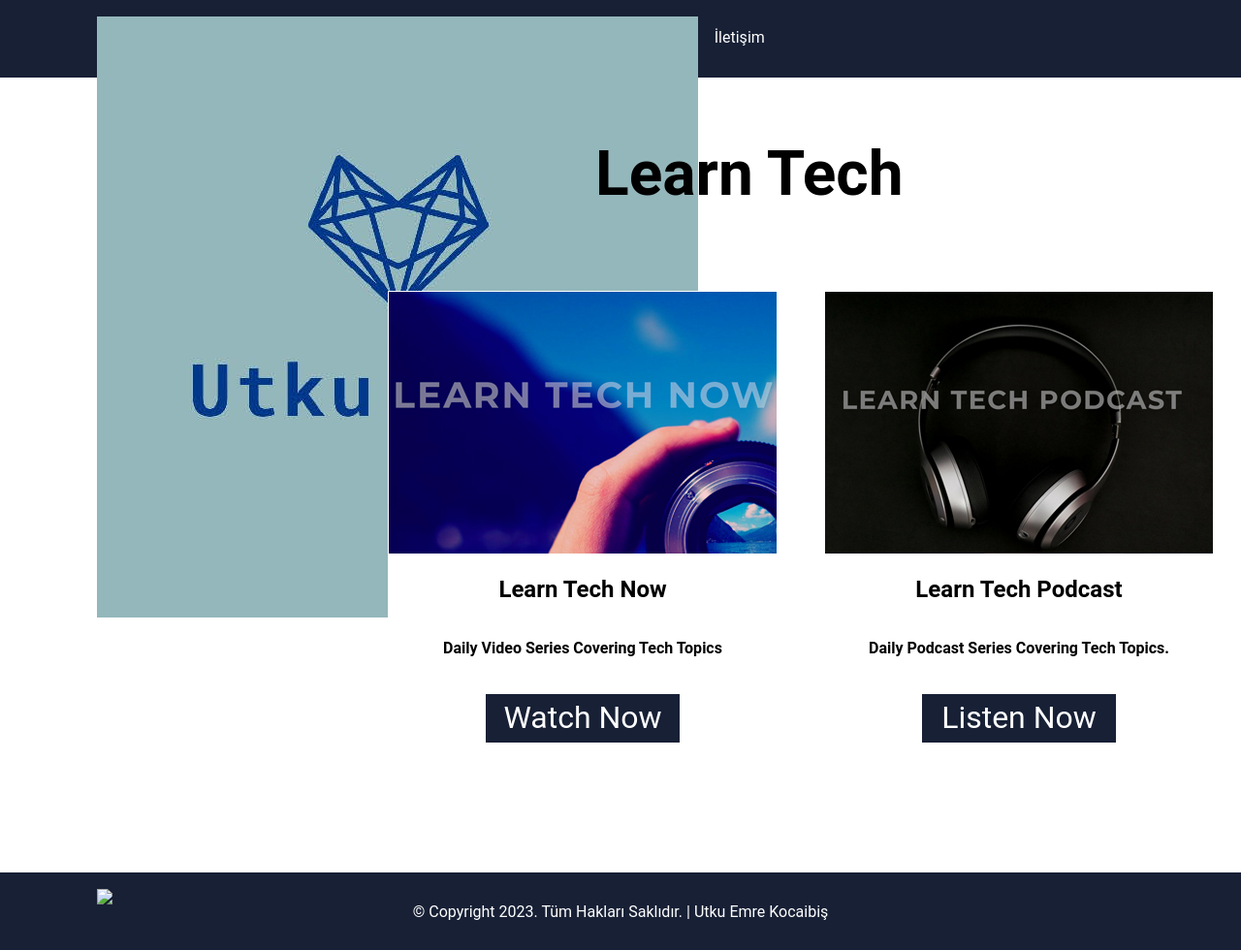
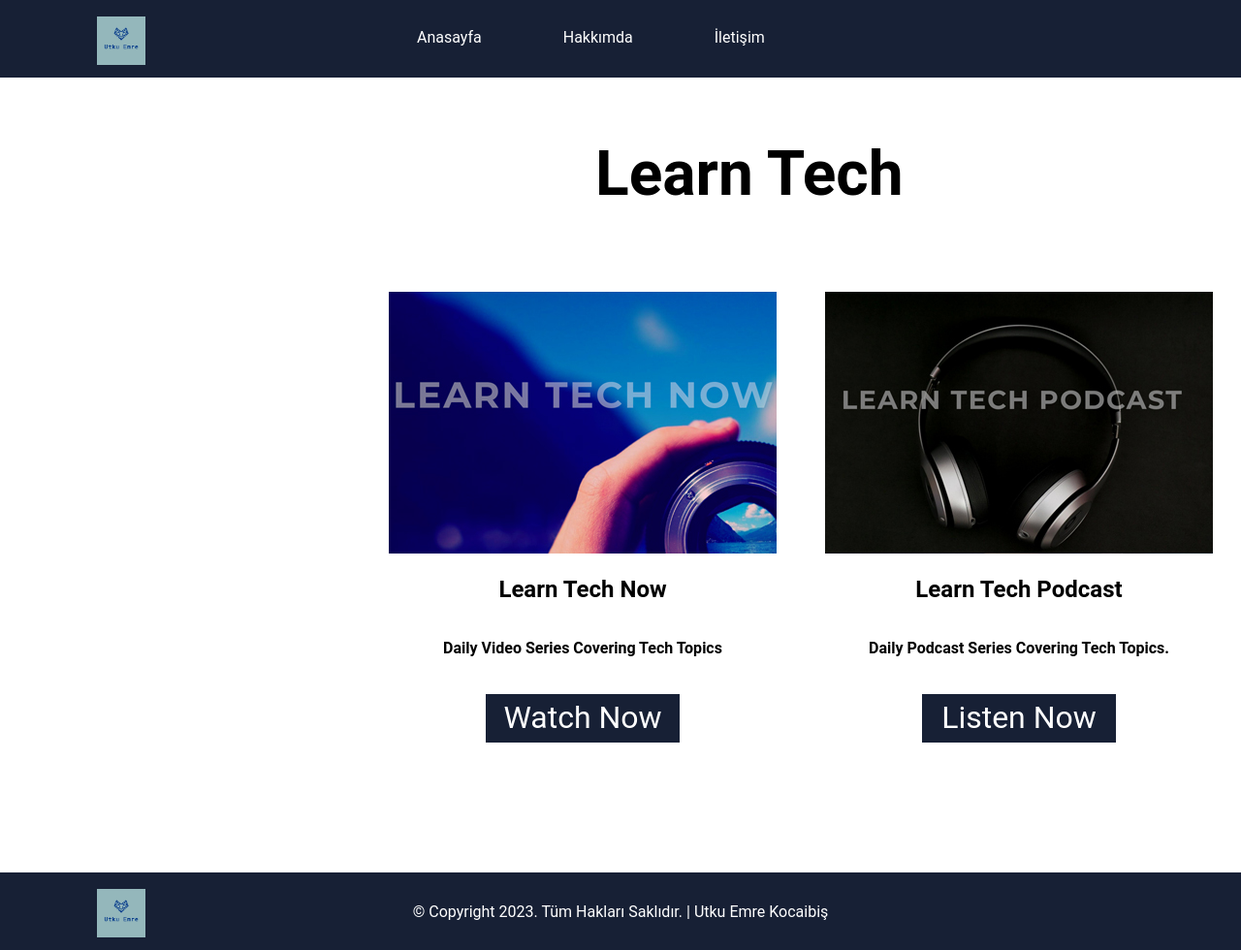
Before and after one commit to utkuemre-42/my-website, a plain HTML site: page about.html in a window 1280 px wide. Shown: the top 980 px of the page at 97% size. Drawn offline with Linux system fonts and the light colour scheme.

Commit message:
Logo düzeltme

```diff
--- a/about.html
+++ b/about.html
@@ -18,7 +18,7 @@
 
 	<header>
 
-		<img id="logo" src="img/logo-utkuemre.jpg">
+		<img id="logo" src="img/logo-utkuemre.jpg" width="50" height="50">
 
 		<nav>
 			<a href="index.html">Anasayfa</a>
@@ -78,7 +78,7 @@
 
 	<footer>
 
-		<img id="logo" src="img/logo.png">
+		<img id="logo" src="img/logo-utkuemre.jpg" width="50" height="50">
 
 		<p id="footer">© Copyright 2023. Tüm Hakları Saklıdır. | Utku Emre Kocaibiş</p>
 
```
Also changed, not shown: contact.html (+2 -2 lines), index.html (+3 -3 lines).
